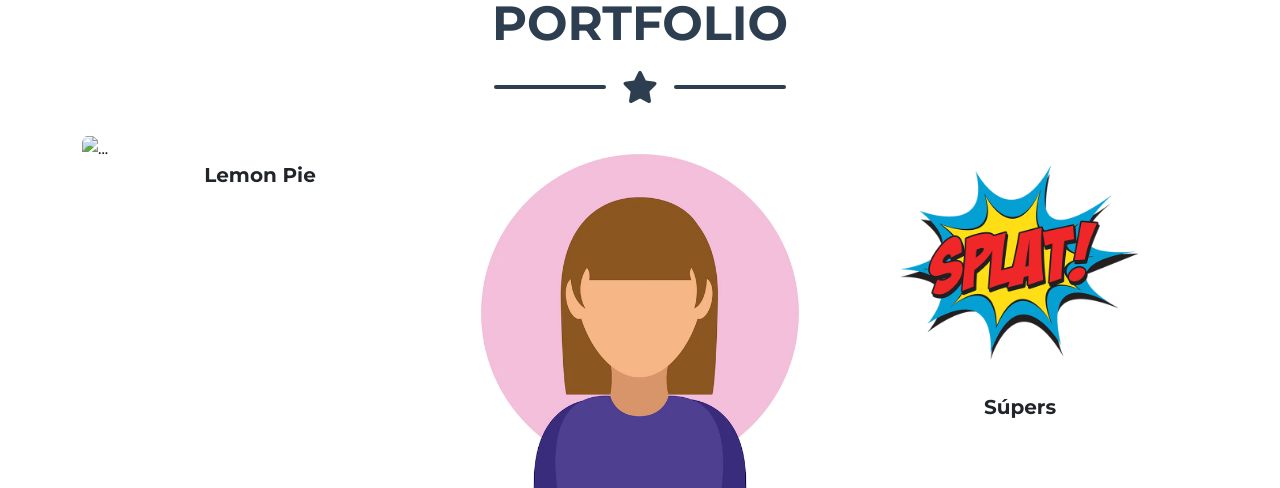
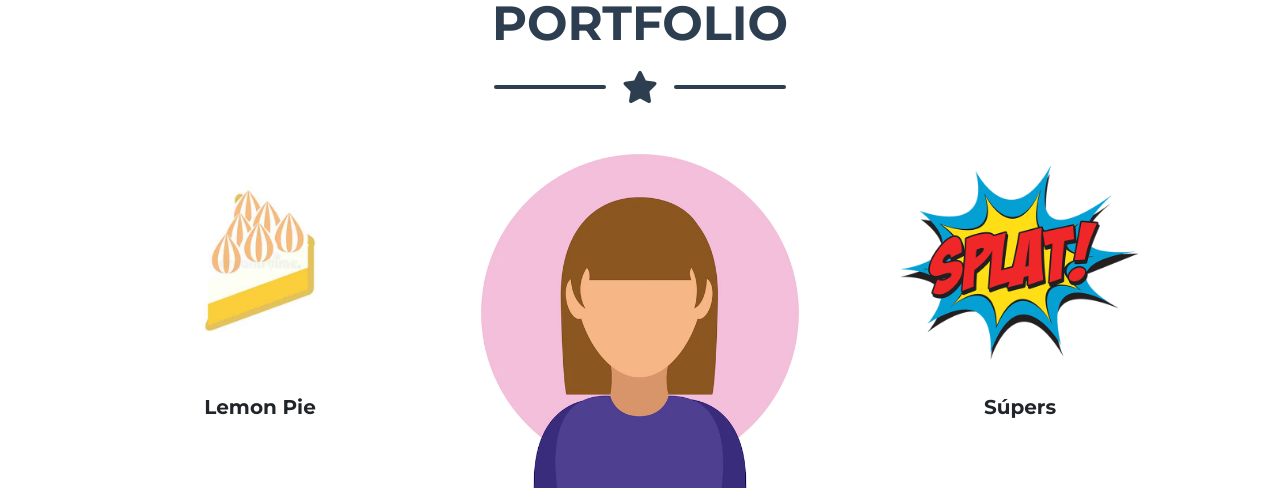
Before and after one commit to LohanaO/Portafolio, a plain HTML site: page index.html in a window 1280 px wide. Shown: the part 876-1364 px from the top of the page. Drawn offline with nearby package versions, Linux system fonts and the light colour scheme.

Commit message:
cambios en index.html

```diff
--- a/index.html
+++ b/index.html
@@ -70,7 +70,7 @@
                             <div class="portfolio-item-caption d-flex align-items-center justify-content-center h-100 w-100">
                                 <div class="portfolio-item-caption-content text-center text-white"><i class="fas fa-plus fa-3x"></i></div>
                             </div>
-                            <img class="img-fluid" src="../dist/assets/img/portfolio/lemon-pie.jpeg" alt="..." />
+                            <img class="img-fluid" src="./assets/img/portfolio/lemon-pie.jpeg" alt="..." />
                             <p class="portafolio_titulo img-fluid ">Lemon Pie</p>
                         </div>
                     </div>
```
